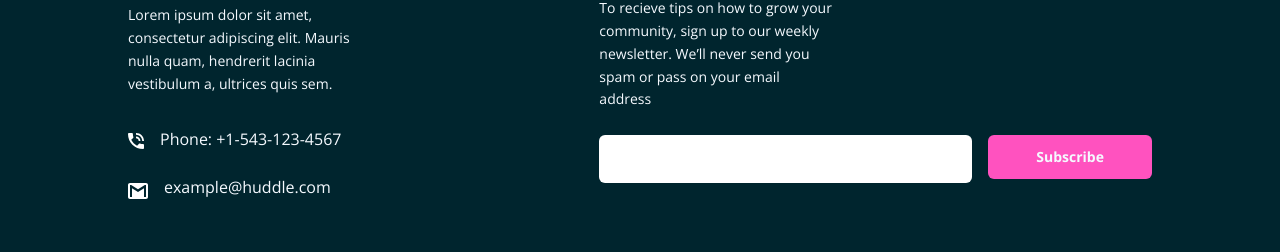
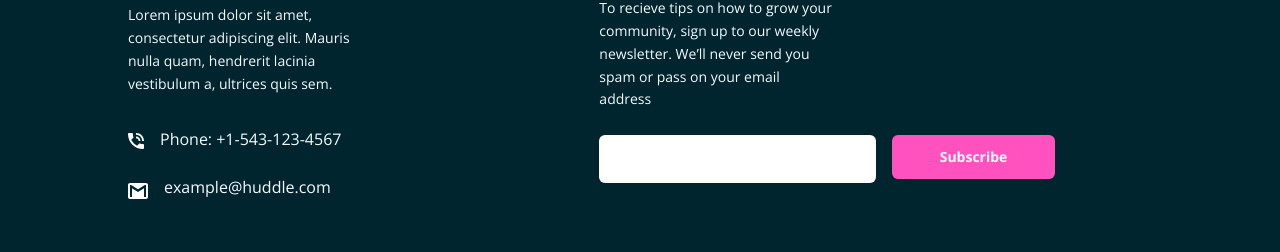
Before and after one commit to gusanchedev/prj-16-huddle-landing-page-with-curved-sections, a website built with Vite: page index.html in a window 1280 px wide. Shown: the part 4696-4948 px from the top of the page. Built offline with nearby package versions, Linux system fonts and the light colour scheme.

Commit message:
🐛  Fix spacing between form elements

```diff
--- a/index.html
+++ b/index.html
@@ -158,9 +158,9 @@
             <form
               action="/"
               method="post"
-              class="flex flex-wrap justify-end md:flex-nowrap md:justify-between md:items-start md:space-x-4"
+              class="flex flex-wrap justify-end md:flex-nowrap md:justify-start md:items-start md:space-x-4"
             >
-              <div class="basis-full">
+              <div class="basis-full lg:basis-1/2">
                 <input
                   class="rounded-md py-3 px-2 text-veryDarkCyan w-full hover:cursor-pointer active:cursor-pointer peer"
                   type="email"
```
Also changed, not shown: README.md.
